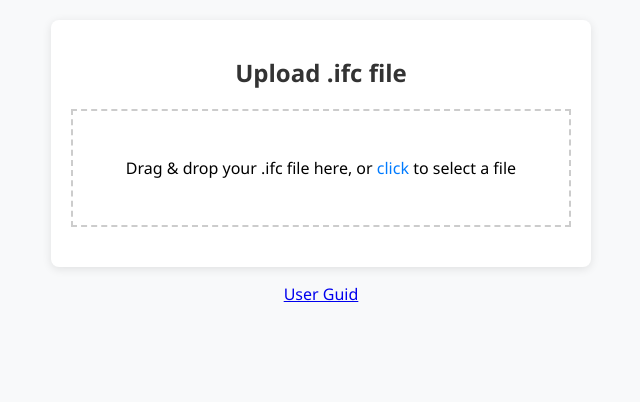
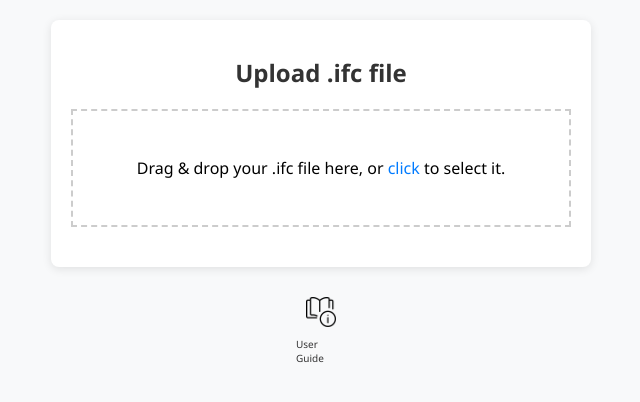
Before and after one commit to tudelft3d/ifcgref, a Flask app: page / in a window 1280 px wide. Shown: the part 85-487 px from the top of the page, without its empty margins (319-959 px from the left). Run offline with Flask 3, Linux system fonts and the light colour scheme.

Commit message:
update user guid

```diff
--- a/templates/upload.html
+++ b/templates/upload.html
@@ -3,7 +3,8 @@
 <head>
     <meta charset="UTF-8">
     <meta name="viewport" content="width=device-width, initial-scale=1.0">
-    <title>File Upload</title>
+    <title>IfcGref</title>
+    <link rel="icon" type="image/x-icon" href="../static/images/flavicon.png">
     <style>
         body {
             font-family: 'Segoe UI', Tahoma, Geneva, Verdana, sans-serif;
@@ -78,6 +79,30 @@
             50% { opacity: 1; }
             100% { opacity: 0; }
         }
+        .box {
+
+            display: inline-block;
+            margin: 10px;
+            padding: 20px;
+            width: 50px;
+            height: 50px;
+            border: 0px solid #ccc;
+            border-radius: 4px;
+            cursor: pointer;
+            transition: background-color 0.3s;
+            overflow: hidden; /* Ensure the image does not exceed the box */
+        }
+        .box img {
+            display: block;
+            width: 30px;
+            height: auto;
+            margin: 0 auto;
+        }
+        .info-text {
+            margin-top: 10px;
+            font-size: 10px;
+            color: #333;
+        }
     </style>
 </head>
 <body>
@@ -93,9 +118,9 @@
         <p class="error-message">{{ error_message }}</p>
         {% endif %}
 
-        <form method="POST" action="/upload" enctype="multipart/form-data" id="upload-form" onsubmit="showLoader()">
+        <form method="POST" action="/upload" enctype="multipart/form-data" id="upload-form">
             <div class="drop-zone" id="drop-zone">
-                <p>Drag & drop your .ifc file here, or <span class="highlight">click</span> to select a file</p>
+                <p>Drag & drop your .ifc file here, or <span class="highlight">click</span> to select it.</p>
                 <input type="file" name="file" id="file-input">
             </div>
         </form>
@@ -103,16 +128,15 @@
         <div class="loader" id="loader">
             <img src="{{ url_for('static', filename='images/loading.png') }}" alt="Loading...">
         </div>
+
+
     </div>
 
     <script>
-        function showLoader() {
-            document.getElementById('loader').style.display = 'block';
-        }
-
         const dropZone = document.getElementById('drop-zone');
         const fileInput = document.getElementById('file-input');
         const form = document.getElementById('upload-form');
+        const loader = document.getElementById('loader');
 
         dropZone.addEventListener('click', () => {
             fileInput.click();
@@ -120,6 +144,7 @@
 
         fileInput.addEventListener('change', () => {
             if (fileInput.files.length) {
+                showLoader();
                 form.submit();
             }
         });
@@ -139,11 +164,23 @@
             const files = e.dataTransfer.files;
             if (files.length) {
                 fileInput.files = files;
+                showLoader();
                 form.submit();
             }
         });
+
+        form.addEventListener('submit', (e) => {
+            showLoader();
+        });
+
+        function showLoader() {
+            loader.style.display = 'block';
+        }
     </script>
-        <p><a href="/templates/guid.html">User Guid</a></p>
-
+            <!-- User Guide Box -->
+            <div class="box" onclick="window.location.href='/templates/guid.html'">
+                <img src="../static/images/info.png" alt="User Guide Image">
+                <div class="info-text">User Guide</div>
+            </div>
 </body>
 </html>
```
